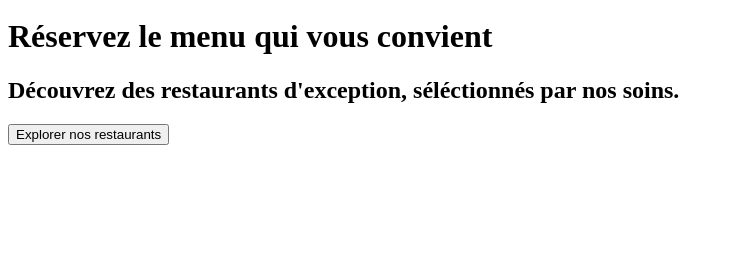
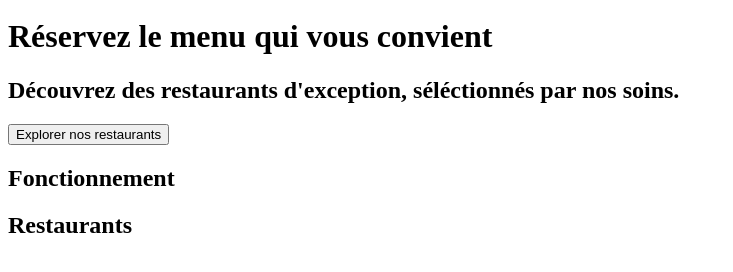
Before and after one commit to Arthurcrb/ohmyfood, a plain HTML site: page index.html in a window 1280 px wide. Shown: the part 104-376 px from the top of the page, without its empty margins (0-733 px from the left). Drawn offline with Linux system fonts and the light colour scheme.

Commit message:
create section titles

```diff
--- a/index.html
+++ b/index.html
@@ -25,8 +25,12 @@
         <button>Explorer nos restaurants</button>
     </header>
     <main>
-        <section></section>
-        <section></section>
+        <section>
+            <h2>Fonctionnement</h2>
+        </section>
+        <section>
+            <h2>Restaurants</h2>
+        </section>
     </main>
     <footer></footer>
 </body>
```
